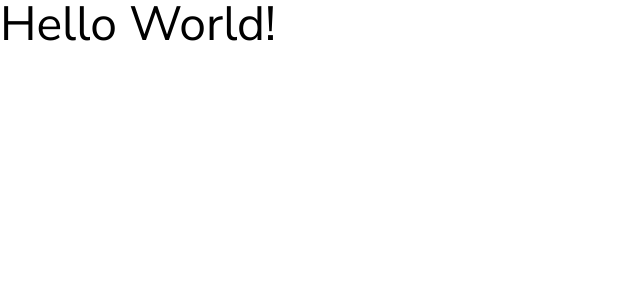
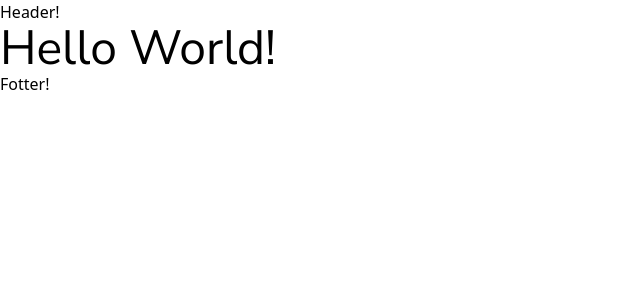
Before and after one commit to caioalmeidacl/flowrise-prismic, a Next.js app: page / in a window 1280 px wide. Shown: the top 300 px of the page, without its empty margins (0-640 px from the left). Built offline with nearby package versions, Linux system fonts and the light colour scheme.

Commit message:
feat: "Add fallback metadata to layout"

```diff
--- a/src/app/layout.tsx
+++ b/src/app/layout.tsx
@@ -2,6 +2,8 @@
 import type { Metadata } from "next";
 import clsx from "clsx";
 import { Nunito, Nunito_Sans } from "next/font/google";
+import { createClient } from "@/prismicio";
+
 
 const nunito = Nunito({
   subsets: ['latin'], // especifica o conjunto de caracteres que serão carregados.
@@ -15,10 +17,20 @@
   variable: '--font-nunito-sans',
 })
 
-export const metadata: Metadata = {
-  title: "Create Next App",
-  description: "Generated by create next app",
-};
+export async function generateMetadata(): Promise<Metadata> {
+  const client = createClient();
+
+  const page = await client.getSingle("settings");
+
+  return {
+    title: page.data.site_title || "Flowrise fallback",
+    description: page.data.meta_description || "Flowrise is the relaxing app for you",
+
+    openGraph: {
+      images: [page.data.og_image.url || ""],
+    },
+  }
+}
 
 export default function RootLayout({
   children,
@@ -27,7 +39,14 @@
 }>) {
   return (
     <html lang="en" className={clsx(nunito.variable, nunitoSans.variable)}>
-      <body>{children}</body>
+      <body>
+
+        <header>Header!</header>
+        {children}
+        <footer>Fotter!</footer>
+
+
+      </body>
     </html>
   );
 }
```
